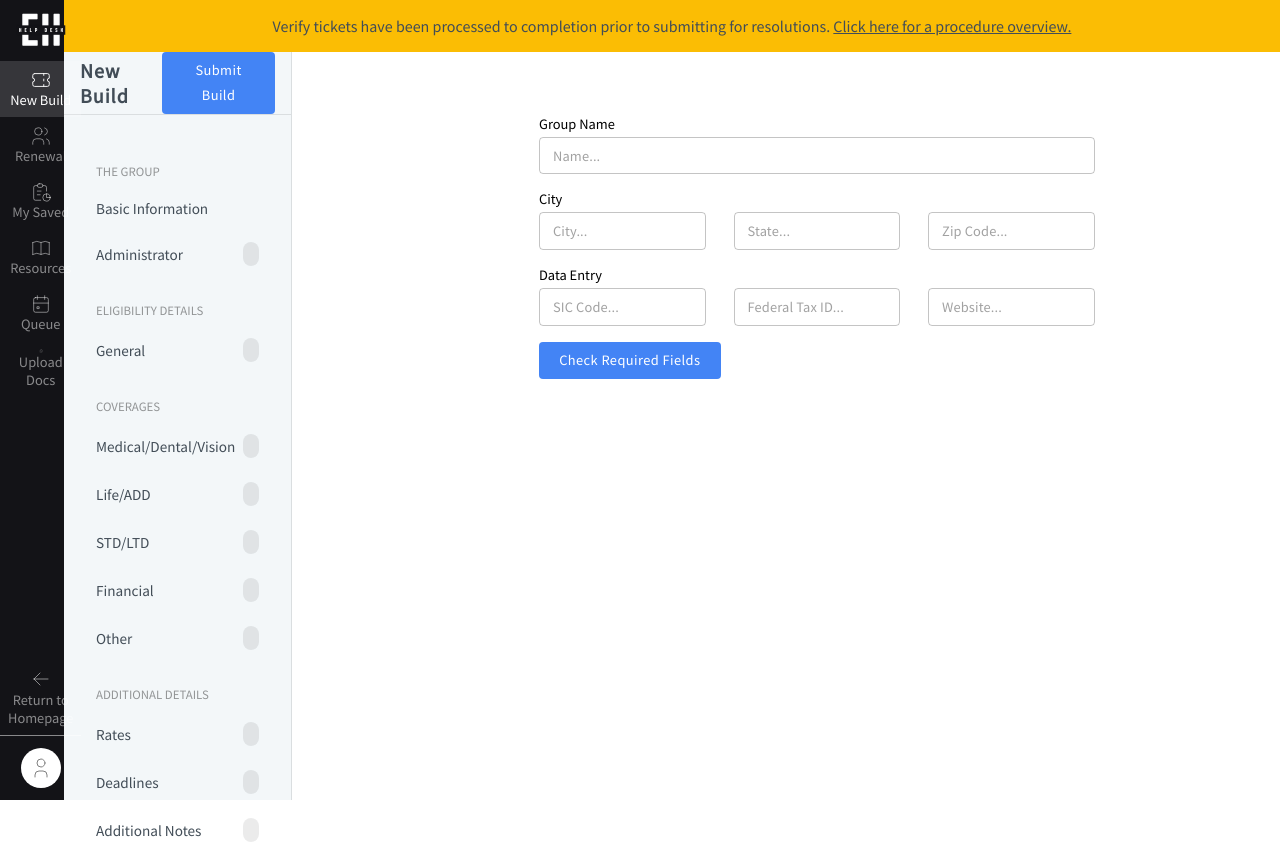
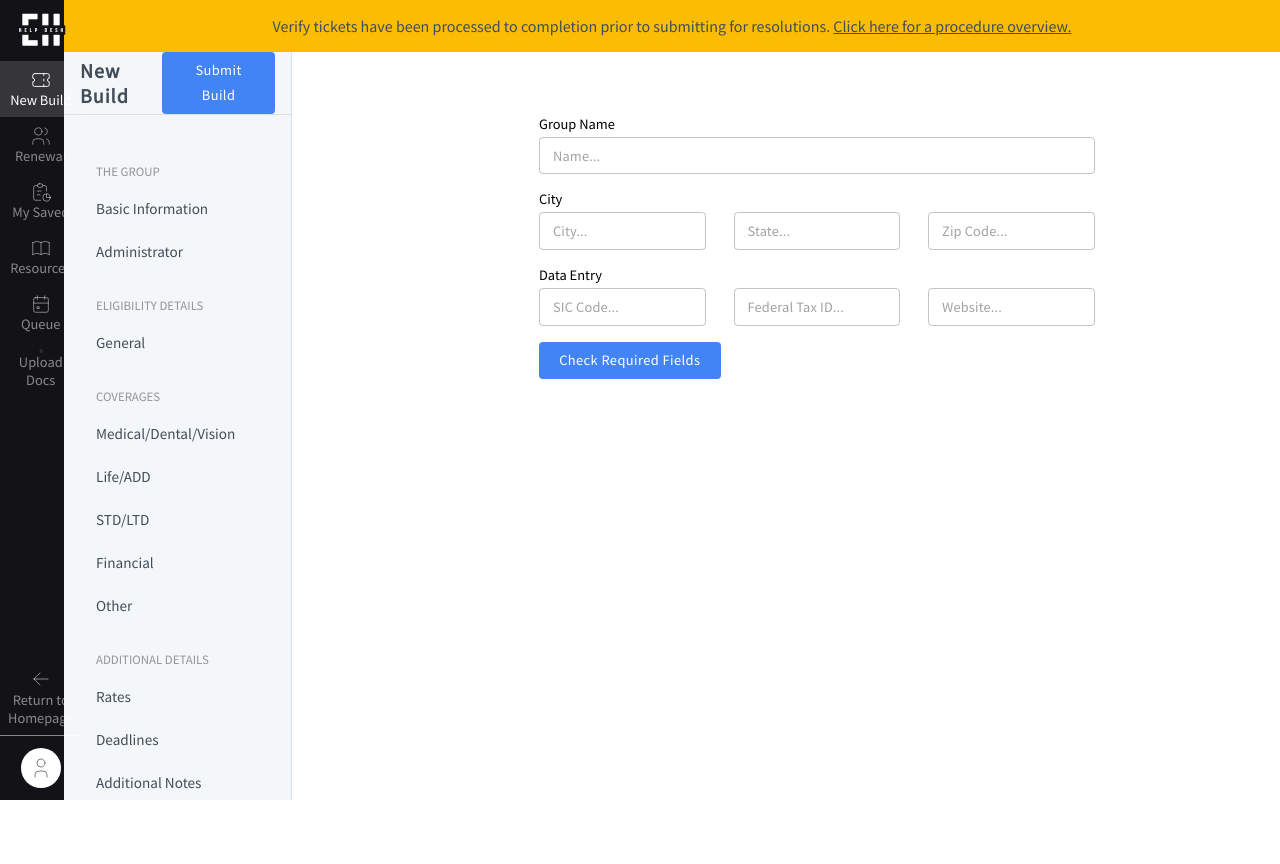
Before and after one commit to poflannery/easeIntake, a React (Create React App) app: page /dashboard/intakeHub in a window 1280 px wide. Both pictures are taken after a click on the button "New Build". After the commit the page ends 814 px from the top, so only its background shows below. Built offline with nearby package versions, Linux system fonts and the light colour scheme.

Commit message:
UI Building

```diff
--- a/src/pages/IntakeHub/SideBar/NewBuildSidebar.js
+++ b/src/pages/IntakeHub/SideBar/NewBuildSidebar.js
@@ -1,63 +1,104 @@
 import { Chip, ListItem, Stack } from '@mui/material'
 import React from 'react'
+import { useSelector } from 'react-redux'
 
 export default function NewBuildSidebar() {
+
+// redux
+const store = useSelector(state => state.builds)
+
+// methods
+const handleListClickBasic = () => {
+
+}
+const handleListClickAdmin = () => {
+
+}
+const handleListClickEligibility = () => {
+
+}
+const handleListClickCoveragesOne = () => {
+
+}
+const handleListClickCoveragesTwo = () => {
+
+}
+const handleListClickCoveragesThree = () => {
+
+}
+const handleListClickCoveragesFour = () => {
+
+}
+const handleListClickCoveragesFive = () => {
+
+}
+const handleListClickRates = () => {
+
+}
+const handleListClickDeadlines = () => {
+
+}
+const handleListClickAdditional = () => {
+
+}
+
   return (
     <Stack direction='column' spacing={0}className='navigation__left__content-list'>
               <ListItem className='navigation__left__content-list-header'>
                 <p4 is="custom">The Group</p4>
               </ListItem>
-              <ListItem className='navigation__left__content-list-item' >
+              <ListItem className={store.name === 'Basic Information' ? 'navigation__left__content-list-item--selected' : 'navigation__left__content-list-item'}
+              onClick={handleListClickBasic}>
                 <p2 is="custom">Basic Information</p2>
               </ListItem>
-              <ListItem className='navigation__left__content-list-item navigation__left__chipped' >
+              <ListItem className={store.name === 'Administrator' ? 'navigation__left__content-list-item--selected' : 'navigation__left__content-list-item'}
+              onClick={handleListClickAdmin}>
                 <p2 is="custom">Administrator</p2>
-                <Chip variant='filled' size='small' label={''} />
               </ListItem>
               <ListItem className='navigation__left__content-list-header'>
                 <p4 is="custom">Eligibility Details</p4>
               </ListItem>
-              <ListItem className='navigation__left__content-list-item navigation__left__chipped' >
+              <ListItem className={store.name === 'Eligibility' ? 'navigation__left__content-list-item--selected' : 'navigation__left__content-list-item'}
+              onClick={handleListClickEligibility}>
                 <p2 is="custom">General</p2>
-                <Chip variant='filled' size='small' label={''} />
               </ListItem>
               <ListItem className='navigation__left__content-list-header'>
                 <p4 is="custom">Coverages</p4>
               </ListItem>
-              <ListItem className='navigation__left__content-list-item navigation__left__chipped' >
+              <ListItem className={store.name === 'CoveragesOne' ? 'navigation__left__content-list-item--selected' : 'navigation__left__content-list-item'}
+              onClick={handleListClickCoveragesOne}>
                 <p2 is="custom">Medical/Dental/Vision</p2>
-                <Chip variant='filled' size='small' label={''} />
               </ListItem>
-              <ListItem className='navigation__left__content-list-item navigation__left__chipped' >
+              <ListItem className={store.name === 'CoveragesTwo' ? 'navigation__left__content-list-item--selected' : 'navigation__left__content-list-item'}
+              onClick={handleListClickCoveragesTwo}>
                 <p2 is="custom">Life/ADD</p2>
-                <Chip variant='filled' size='small' label={''} />
               </ListItem>
-              <ListItem className='navigation__left__content-list-item navigation__left__chipped' >
+              <ListItem className={store.name === 'CoveragesThree' ? 'navigation__left__content-list-item--selected' : 'navigation__left__content-list-item'}
+              onClick={handleListClickCoveragesThree}>
                 <p2 is="custom">STD/LTD</p2>
-                <Chip variant='filled' size='small' label={''} />
               </ListItem>
-              <ListItem className='navigation__left__content-list-item navigation__left__chipped' >
+              <ListItem className={store.name === 'CoveragesFour' ? 'navigation__left__content-list-item--selected' : 'navigation__left__content-list-item'}
+              onClick={handleListClickCoveragesFour}>
                 <p2 is="custom">Financial</p2>
-                <Chip variant='filled' size='small' label={''} />
               </ListItem>
-              <ListItem className='navigation__left__content-list-item navigation__left__chipped' >
+              <ListItem className={store.name === 'CoveragesFive' ? 'navigation__left__content-list-item--selected' : 'navigation__left__content-list-item'}
+              onClick={handleListClickCoveragesFive}>
                 <p2 is="custom">Other</p2>
-                <Chip variant='filled' size='small' label={''} />
               </ListItem>
               <ListItem className='navigation__left__content-list-header'>
                 <p4 is="custom">Additional Details</p4>
               </ListItem>
-              <ListItem className='navigation__left__content-list-item navigation__left__chipped' >
+              <ListItem className={store.name === 'Rates' ? 'navigation__left__content-list-item--selected' : 'navigation__left__content-list-item'}
+              onClick={handleListClickRates}>
                 <p2 is="custom">Rates</p2>
-                <Chip variant='filled' size='small' label={''} />
               </ListItem>
-              <ListItem className='navigation__left__content-list-item navigation__left__chipped' >
+              <ListItem className={store.name === 'Deadlines' ? 'navigation__left__content-list-item--selected' : 'navigation__left__content-list-item'}
+              onClick={handleListClickDeadlines}>
                 <p2 is="custom">Deadlines</p2>
-                <Chip variant='filled' size='small' label={''} />
               </ListItem>
-              <ListItem className='navigation__left__content-list-item navigation__left__chipped' >
+              <ListItem className={store.name === 'Additional' ? 'navigation__left__content-list-item--selected' : 'navigation__left__content-list-item'}
+              onClick={handleListClickAdditional}>
                 <p2 is="custom">Additional Notes</p2>
-                <Chip variant='filled' size='small' label={''} />
               </ListItem>
             </Stack>
   )
--- /dev/null
+++ b/src/redux/buildSelectionReducer.js
@@ -0,0 +1,62 @@
+import { createSlice } from "@reduxjs/toolkit";
+
+export const BuildSelection = createSlice({
+    name: 'Build Sidebar selection to populate fields',
+    initialState: {
+        name: '',
+        selected: 0
+    },
+    reducers: {
+        setBasicInformation: (state) => {
+            state.name = 'Basic Information'
+        },
+        setAdministrator: (state) => {
+            state.name = 'Administrator'
+        },
+        setEligibility: (state) => {
+            state.name = 'Eligibility'
+        },
+        setCoveragesOne: (state) => {
+            state.name = 'CoveragesOne'
+        },
+        setCoveragesTwo: (state) => {
+            state.name = 'CoveragesTwo'
+        },
+        setCoveragesThree: (state) => {
+            state.name = 'CoveragesThree'
+        },
+        setCoveragesFour: (state) => {
+            state.name = 'CoveragesFour'
+        },
+        setCoveragesFive: (state) => {
+            state.name = 'CoveragesFive'
+        },
+        setRates: (state) => {
+            state.name = 'Rates'
+        },
+        setDeadlines: (state) => {
+            state.name = 'Deadlines'
+        },
+        setAdditional: (state) => {
+            state.name = 'Additional'
+        },
+        setSelectedBuildSelection: (state,action) => {
+            state.selected = action.payload
+        }
+    }
+});
+
+export const {
+    setBasicInformation,
+    setRenewal,
+    setCoveragesOne,
+    setCoveragesTwo,
+    setCoveragesThree,
+    setCoveragesFour,
+    setCoveragesFive,
+    setRates,
+    setDeadlines,
+    setAdditional,
+    setSelectedBuildSelection } = BuildSelection.actions
+
+export default BuildSelection.reducer
--- a/src/redux/store.js
+++ b/src/redux/store.js
@@ -2,6 +2,7 @@ import { combineReducers, configureStore } from "@reduxjs/toolkit";
 import Navigation from "./navigationReducer";
 import { persistReducer } from "redux-persist";
 import sessionStorage from "redux-persist/lib/storage/session";
+import BuildSelection from "./buildSelectionReducer";
 // import {
 //    FLUSH,
 //    REHYDRATE,
@@ -20,6 +21,7 @@ const persistConfig = {
 
 const reducer = combineReducers({
   navigation: Navigation,
+  builds: BuildSelection
 
 })
 
--- a/src/sass/ComponentPages/IntakeHub.scss
+++ b/src/sass/ComponentPages/IntakeHub.scss
@@ -72,7 +72,7 @@
                 color: #4384f5;
             }
         }
-        .navigation__left__content-list-item-selected{
+        .navigation__left__content-list-item--selected{
             color: #4384f5;
             font-weight: 600;
         }
```
